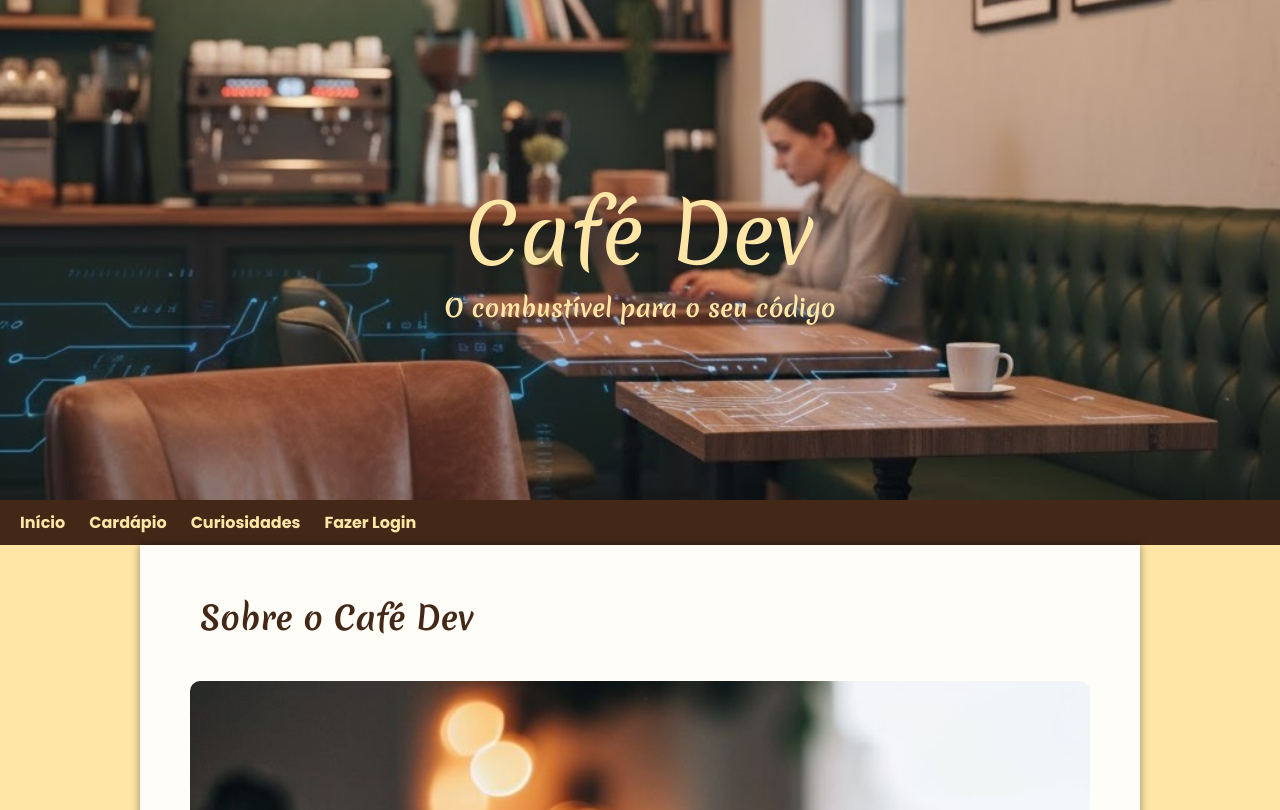
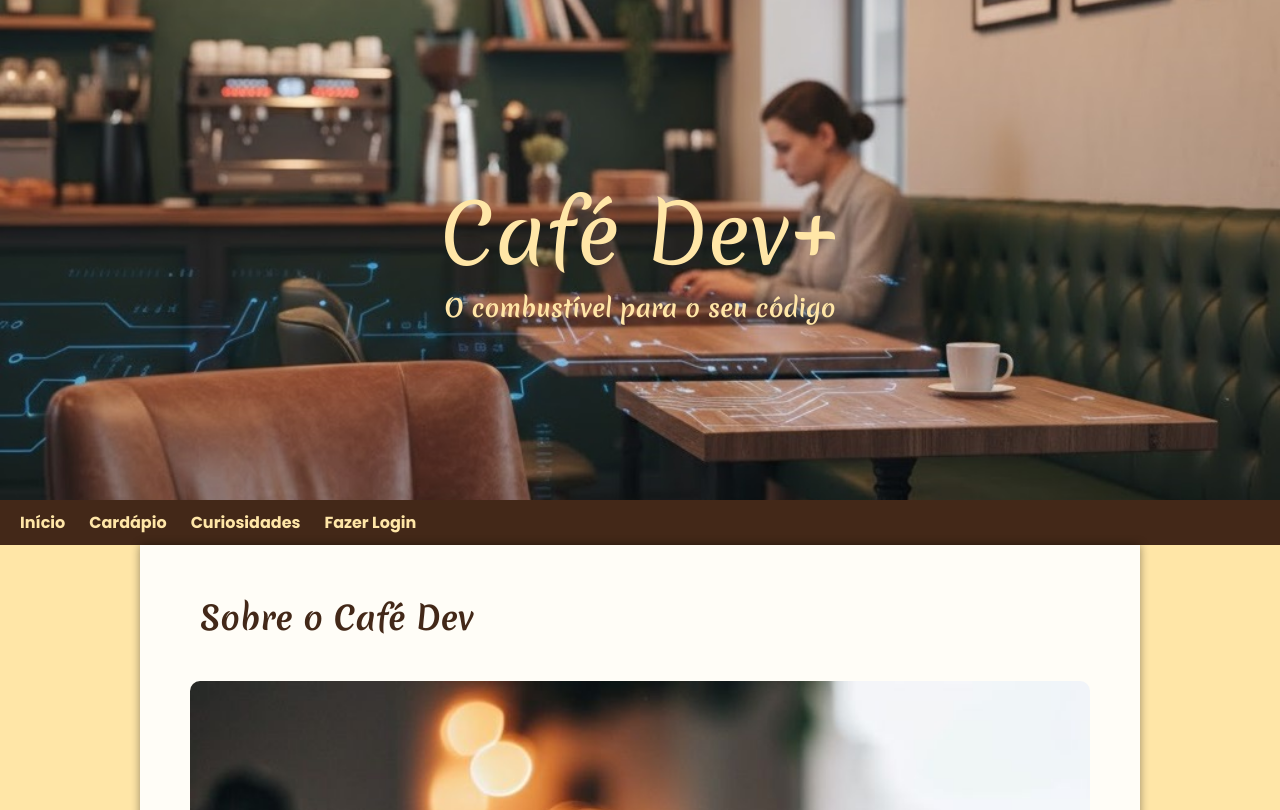
Before and after one commit to AldoTECH07/Cafe_Dev, a plain HTML site: page index.html in a window 1280 px wide. Shown: the top 810 px of the page. Drawn offline with Linux system fonts and the light colour scheme.

Commit message:
Adicionei "+" ao nome

```diff
--- a/index.html
+++ b/index.html
@@ -9,7 +9,7 @@
 </head>
 <body>
     <header>
-        <h1>Café Dev</h1>
+        <h1>Café Dev+</h1>
         <h2>O combustível para o seu código</h2>
     </header>
     <nav>
```
